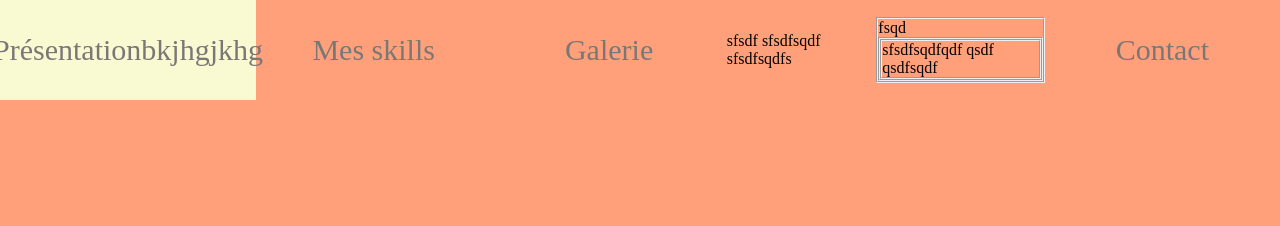
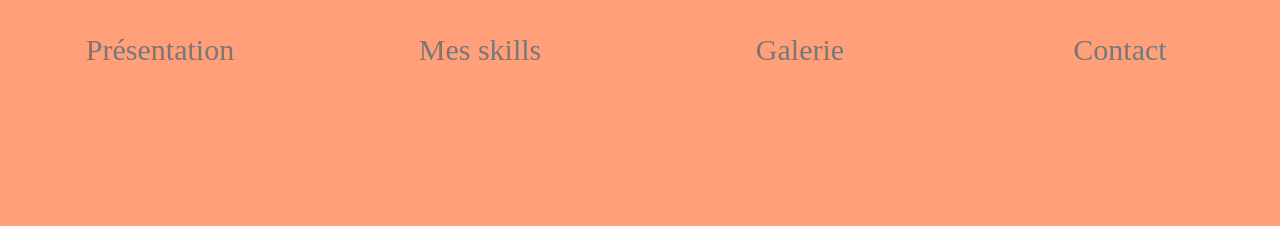
Before and after one commit to statina2b/PORTEFOLIO, a plain HTML site: page index.html in a window 1280 px wide. Shown: the top 226 px of the page. Drawn offline with nearby package versions, Linux system fonts and the light colour scheme.

Commit message:
commit réparé

```diff
--- a/index.html
+++ b/index.html
@@ -22,18 +22,10 @@
         </label>
          <input type="checkbox" id="toggle">
         <div class="main_pages">
-          <a  href="#presentation">Présentationbkjhgjkhg</a>
+          <a  href="#presentation">Présentation</a>
           <a href="#mes_skills">Mes skills</a>
-          <a href="galerie1.html">Galerie</a>sfsdf
-          sfsdfsqdf
-          sfsdfsqdfs
-          <fieldset>fsqd
-            <fieldset><fieldset>sfsdfsqdfqdf
-                qsdf
-                qsdfsqdf
+          <a href="galerie1.html">Galerie</a>
 
-            </fieldset></fieldset>
-          </fieldset>
           <a href="contact.html">Contact</a>
         </div>
       </nav>
```
